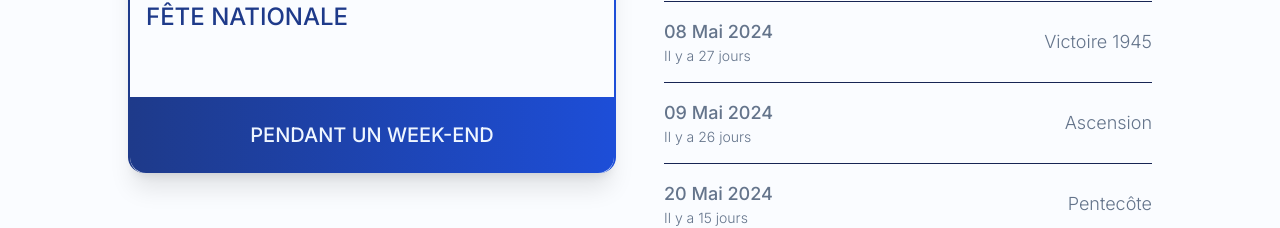
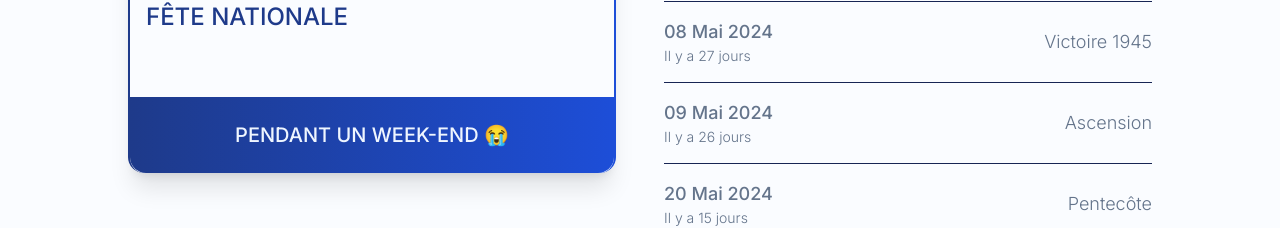
Before and after one commit to jean1591/quand-est-le-prochain-jour-ferie, a Next.js app: page / in a window 1280 px wide. Shown: the part 385-613 px from the top of the page. Built offline with nearby package versions, Linux system fonts and the light colour scheme.

Commit message:
improve card message with emojis

```diff
--- a/src/app/component/nextBankHoliday.tsx
+++ b/src/app/component/nextBankHoliday.tsx
@@ -1,14 +1,12 @@
 import { getMonthFromDate } from "@/utils";
 import { BankHoliday } from "@/utils/interface/bankHolidays";
-import { differenceInDays, isWeekend } from "date-fns";
+import { differenceInDays, isFriday, isMonday, isWeekend } from "date-fns";
 
 export const NextBankHoliday = ({
   nextBankHoliday,
 }: {
   nextBankHoliday: BankHoliday;
 }) => {
-  const happensDuringAWeekend = isWeekend(nextBankHoliday.date);
-
   return (
     <div className="w-full border-l-2 border-r-2 border-l-blue-900 border-r-blue-700 rounded-2xl bg-cover bg-center shadow-xl">
       <div className="border-t-2 border-blue-700 rounded-t-2xl bg-gradient-to-r from-blue-900 to-blue-700 p-4">
@@ -34,10 +32,22 @@ export const NextBankHoliday = ({
       </div>
 
       <div className="from-blue-900 to-blue-700 text-blue-50 mt-16 rounded-b-2xl bg-gradient-to-r py-2">
-        <p className="p-4 uppercase text-xl font-medium text-center">{`${
-          happensDuringAWeekend ? "Pendant" : "En dehors d'"
-        } un week-end`}</p>
+        <p className="p-4 uppercase text-xl font-medium text-center">
+          {generateWeekendMessage(nextBankHoliday.date)}
+        </p>
       </div>
     </div>
   );
 };
+
+const generateWeekendMessage = (date: string) => {
+  let message = "En dehors d'un week-end 🌴";
+
+  if (isWeekend(date)) {
+    message = "Pendant un week-end 😭";
+  } else if (isFriday(date) || isMonday(date)) {
+    message = "Week-end de 3 jours 🎉";
+  }
+
+  return message;
+};
```
